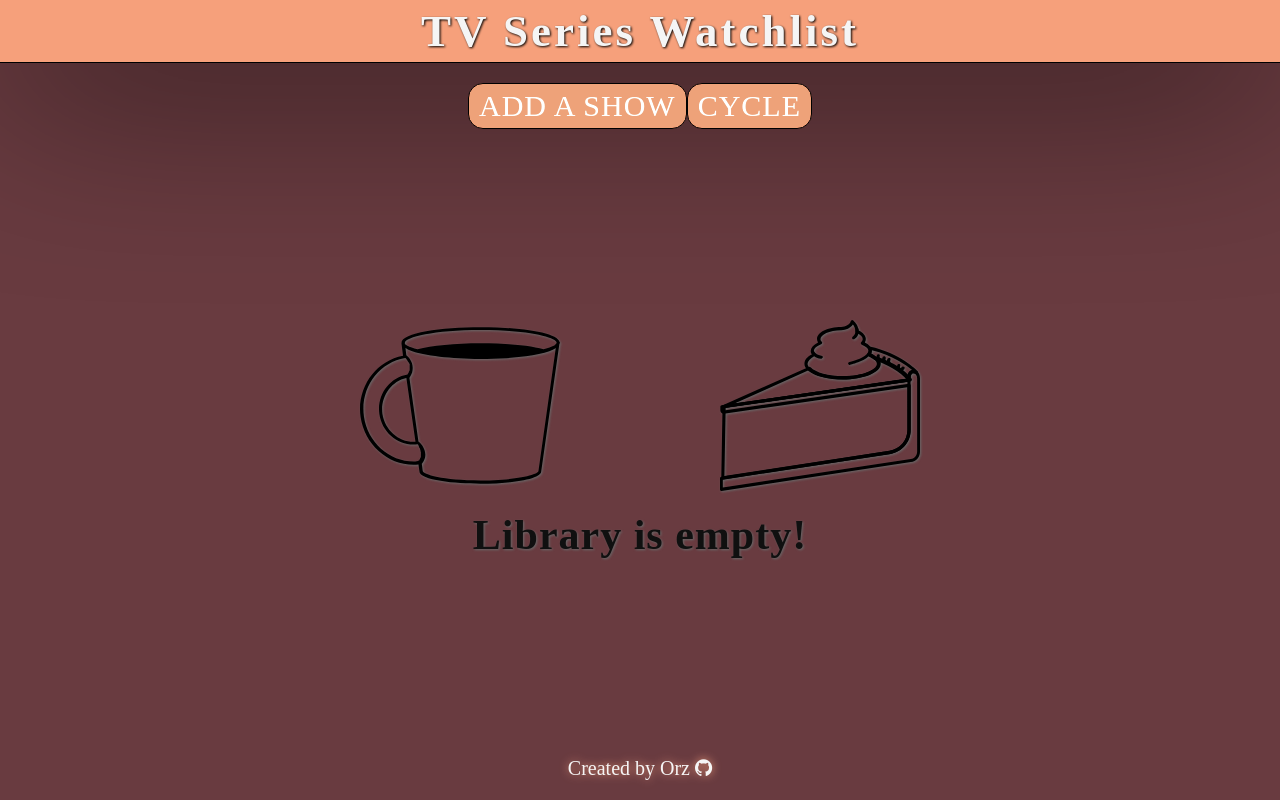
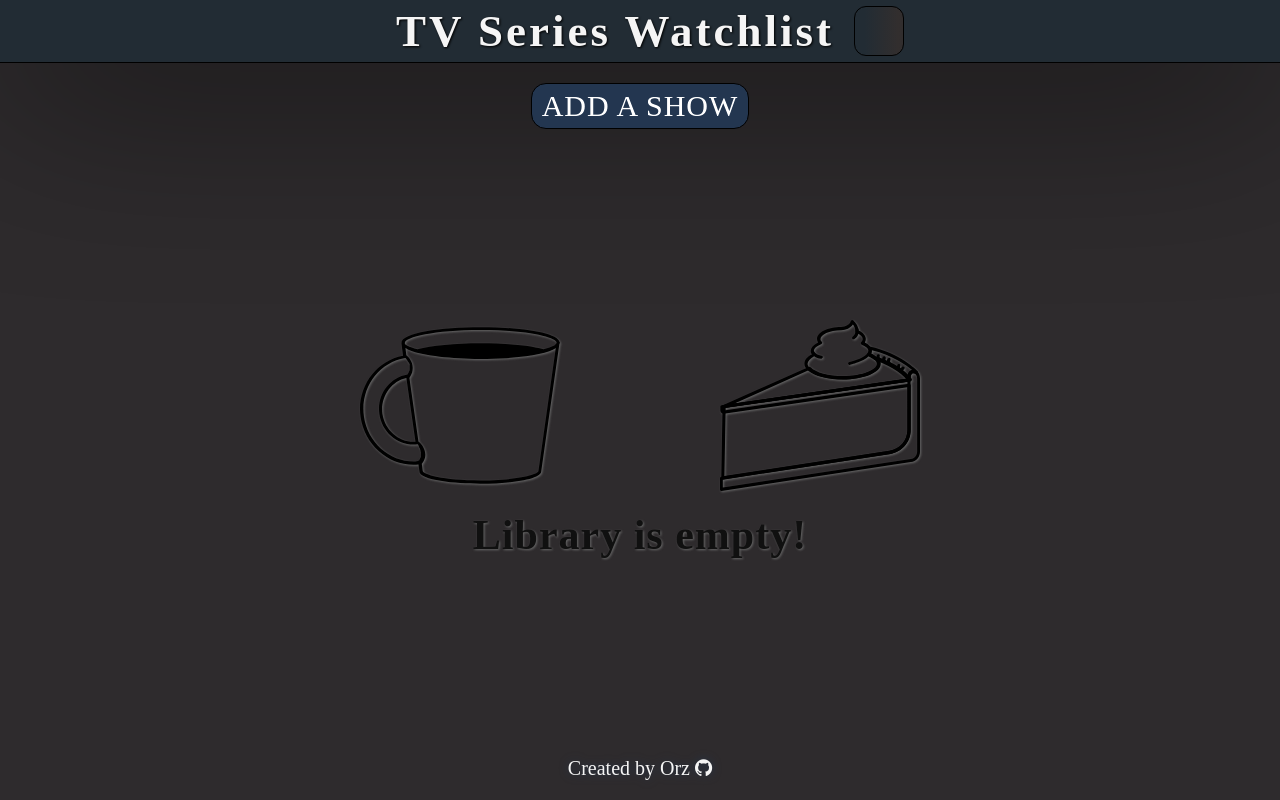
Before and after one commit to orzcode/library_project, a website: page index.html in a window 1280 px wide. Drawn offline with Linux system fonts and the light colour scheme; a web font is replaced by a local one.

Commit message:
finalize color button - maybe move to bottom later

```diff
--- a/index.html
+++ b/index.html
@@ -59,10 +59,10 @@
 	<div id="container">
 		<div id="header">
 			<h1>TV Series Watchlist</h1>
+			<button id="colors" class="btn btn-grad"></button>
 		</div>
 		<div id="header2">
 			<button id="newShowBtn" class="btn btn-primary" onclick="window.modalOpenTasks()">Add a show</button>
-			<button id="colors" class="btn btn-primary">Cycle</button>
 		</div>
 		<div id="joePie">
 			<div id="joePieSVG">
--- a/script.js
+++ b/script.js
@@ -1,11 +1,7 @@
 let library = [];
 let libraryDiv = document.querySelector("#library");
 ////////////////////////////////////////////////////
-document.querySelector('#colors').addEventListener("click", function () {
-  document.documentElement.style.setProperty('--header', 'var(--header5)');
-  document.documentElement.style.setProperty('--main', 'var(--main5)');
-  document.documentElement.style.setProperty('--highlighted', 'var(--highlighted5)');
-})
+
 ///////////////////
 //FIREBASE
 // import { initializeApp } from "https://www.gstatic.com/firebasejs/9.17.1/firebase-app.js";
@@ -62,7 +58,7 @@ Series.toggle = function (theObj) {
   card.style.opacity = 0;
   card.style.transform = "scale(0.1)";
 
-  setTimeout(function() {
+  setTimeout(function () {
     if (theObj.complete === "Ongoing") {
       theObj.complete = "Complete";
     } else {
@@ -166,7 +162,7 @@ window.closeModal = closeModal;
 function sendLibrary() {
   localStorage.setItem("localContent", JSON.stringify(library));
   //set a localStorage item called "localContent", set it as a stringified library[]
-  emptyChecker()
+  emptyChecker();
 }
 function getLibrary() {
   if (localStorage.getItem("localContent") !== null) {
@@ -383,10 +379,59 @@ async function getDataFromTVMaze(searchTerm) {
     throw new Error(`${error.message}`);
   }
 }
+//--------------------------------------------------------//
 //Checks if library is empty, displays default image if so//
-function emptyChecker(){
+function emptyChecker() {
   if (library.length === 0) {
-  document.querySelector('#joePie').style.display = 'flex';
-} else document.querySelector('#joePie').style.display = 'none'
+    document.querySelector("#joePie").style.display = "flex";
+  } else document.querySelector("#joePie").style.display = "none";
 }
-emptyChecker()
+emptyChecker();
+//--------------------------------------------------------//
+// Define an array of color schemes
+const colorSchemes = [
+  {
+    header: "#222c34",
+    main: "#2e2b2d",
+    highlighted: "34, 51, 75",
+  },
+  {
+    header: "#311d1d",
+    main: "#5a4b4a",
+    highlighted: "49, 32, 32",
+  },
+  {
+    header: "#771c11",
+    main: "#342321",
+    highlighted: "119, 28, 17",
+  },
+  {
+    header: "#1c2e34",
+    main: "#3b3936",
+    highlighted: "28, 46, 52",
+  },
+  {
+    header: "#36221f",
+    main: "#6e5c5c",
+    highlighted: "54, 34, 31",
+  },
+  {
+    header: "#752523",
+    main: "#3f3551",
+    highlighted: "117, 37, 35",
+  },
+];
+
+let currentSchemeIndex = 0;
+
+document.querySelector("#colors").addEventListener("click", function () {
+  currentSchemeIndex = (currentSchemeIndex + 1) % colorSchemes.length;
+  const currentScheme = colorSchemes[currentSchemeIndex];
+  document.documentElement.style.setProperty("--header", currentScheme.header);
+  document.documentElement.style.setProperty("--main", currentScheme.main);
+  document.documentElement.style.setProperty(
+    "--highlighted",
+    currentScheme.highlighted
+  );
+});
+//--------------------------------------------------------//
--- a/styles.css
+++ b/styles.css
@@ -47,9 +47,9 @@
   --main10: #626580;
   --highlighted10: 96, 134, 150;
 
-  --header: #F6A07B;
-  --main: #693b40;
-  --highlighted: 246, 160, 123;
+  --header: #222c34;
+  --main: #2e2b2d;
+  --highlighted: 34, 51, 75;
 }
 /*----------------------------------------------------------------------*/
 /*Half opacity and quarter opacity - for cards - leave this root section*/
@@ -167,6 +167,21 @@ button {
   cursor: not-allowed;
 }
 /* ---------------------------------------------------- */
+.btn-grad {
+  background-image: linear-gradient(to right, var(--header) 10%, #322e2e 45%, var(--main)  100%);
+  transition: 0.5s;
+  background-size: 200% auto;
+  border-radius: 1.2rem;
+  width: clamp(3rem, 5vw, 5rem);
+  height: clamp(3rem, 5vw, 5rem);
+  margin-left: 2rem;
+  margin-right: -2rem;
+  display: block;
+}
+.btn-grad:hover {
+  background-position: right center; /* change the direction of the change here */
+}
+/* ---------------------------------------------------- */
 #container {
   display: flex;
   flex-direction: column;
@@ -186,6 +201,10 @@ button {
   flex-grow: 0;
   flex-shrink: 0;
   margin: auto;
+  display: flex;
+  flex-wrap: nowrap;
+  justify-content: center;
+  align-items: center;
 }
 h1 {
   filter: drop-shadow(1px 1px 1px black);
```
Also changed, not shown: README.md.
